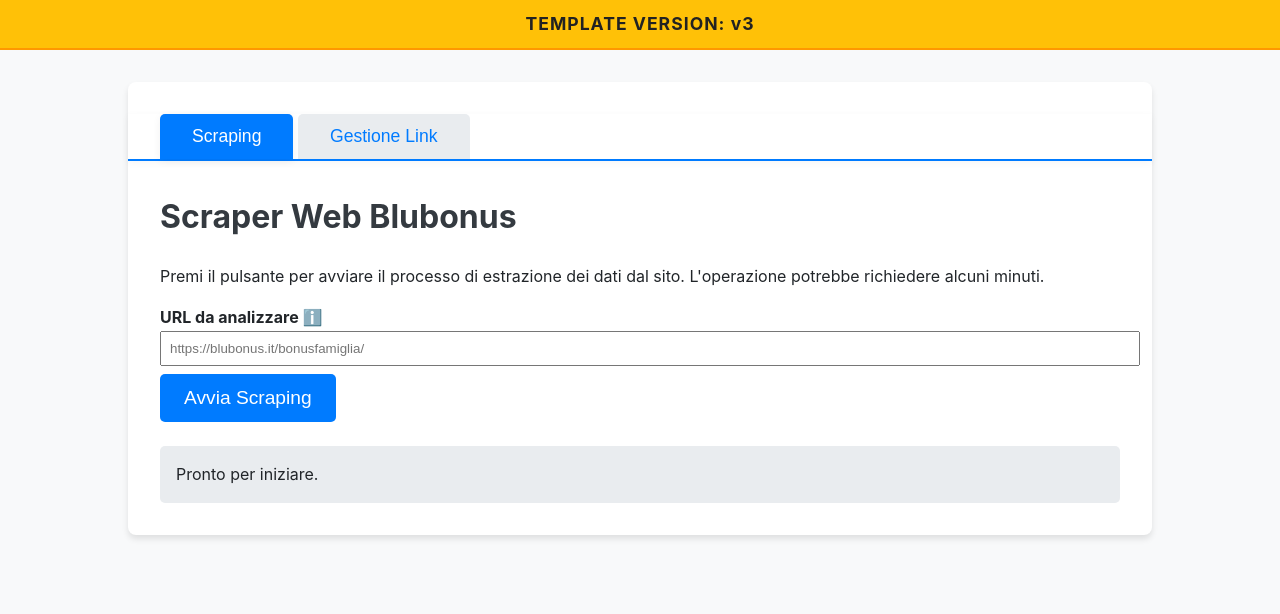
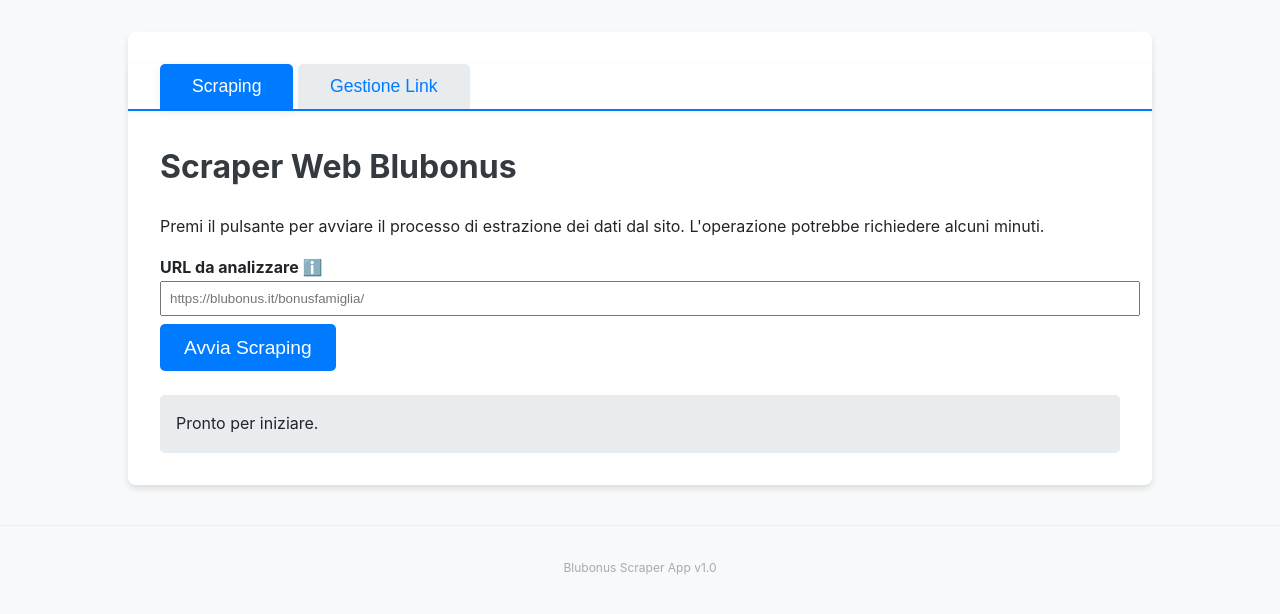
Before and after one commit to darioterralavoro/SCRAPER-BB1, a Flask app: page / in a window 1280 px wide. Shown: the top 614 px of the page. Run offline with Flask 3, Linux system fonts and the light colour scheme; data that the repository does not hold is empty.

Commit message:
FEAT: Aggiungo User-Agent e miglioro UI

```diff
--- a/scraper.py
+++ b/scraper.py
@@ -296,6 +296,11 @@
             logger.warning(f"Impossibile leggere il file di cache {cache_filepath}: {e}. Si procederà con lo scraping.")
     # --- FINE LOGICA DI CACHING ---
     chrome_options = Options()
+    # Impostiamo un User-Agent standard per sembrare un utente normale
+    user_agent = "Mozilla/5.0 (Windows NT 10.0; Win64; x64) AppleWebKit/537.36 (KHTML, like Gecko) Chrome/125.0.0.0 Safari/537.36"
+    chrome_options.add_argument(f'user-agent={user_agent}')
+    # Aggiungiamo altre opzioni che aiutano a mascherare l'automazione
+    chrome_options.add_argument("--disable-blink-features=AutomationControlled")
     chrome_options.add_argument("--headless")
     chrome_options.add_argument("--no-sandbox")
     chrome_options.add_argument("--disable-dev-shm-usage")
--- a/templates/index.html
+++ b/templates/index.html
@@ -4,7 +4,7 @@
 <head>
     <meta charset="UTF-8">
     <meta name="viewport" content="width=device-width, initial-scale=1.0">
-    <title>Web Scraper</title>
+    <title>Scraper Web Blubonus</title>
     <style>
         body {
             font-family: -apple-system, BlinkMacSystemFont, "Segoe UI", Roboto, Helvetica, Arial, sans-serif;
@@ -229,10 +229,6 @@
 </head>
 
 <body>
-    <div
-        style="background:#ffc107; color:#222; font-weight:bold; text-align:center; padding:10px 0; font-size:1.1em; border-bottom:2px solid #ff9800; letter-spacing:1px;">
-        TEMPLATE VERSION: v3
-    </div>
     <div class="container">
         <!-- TAB BAR -->
         <div id="tab-bar">
@@ -792,6 +788,10 @@
         window.addEventListener('DOMContentLoaded', loadCurrentMappings);
     </script>
 
+    <footer
+        style="text-align: center; margin-top: 40px; padding: 20px; color: #aaa; font-size: 12px; border-top: 1px solid #eee;">
+        <p>Blubonus Scraper App v1.0</p>
+    </footer>
 </body>
 
 </html>
```
